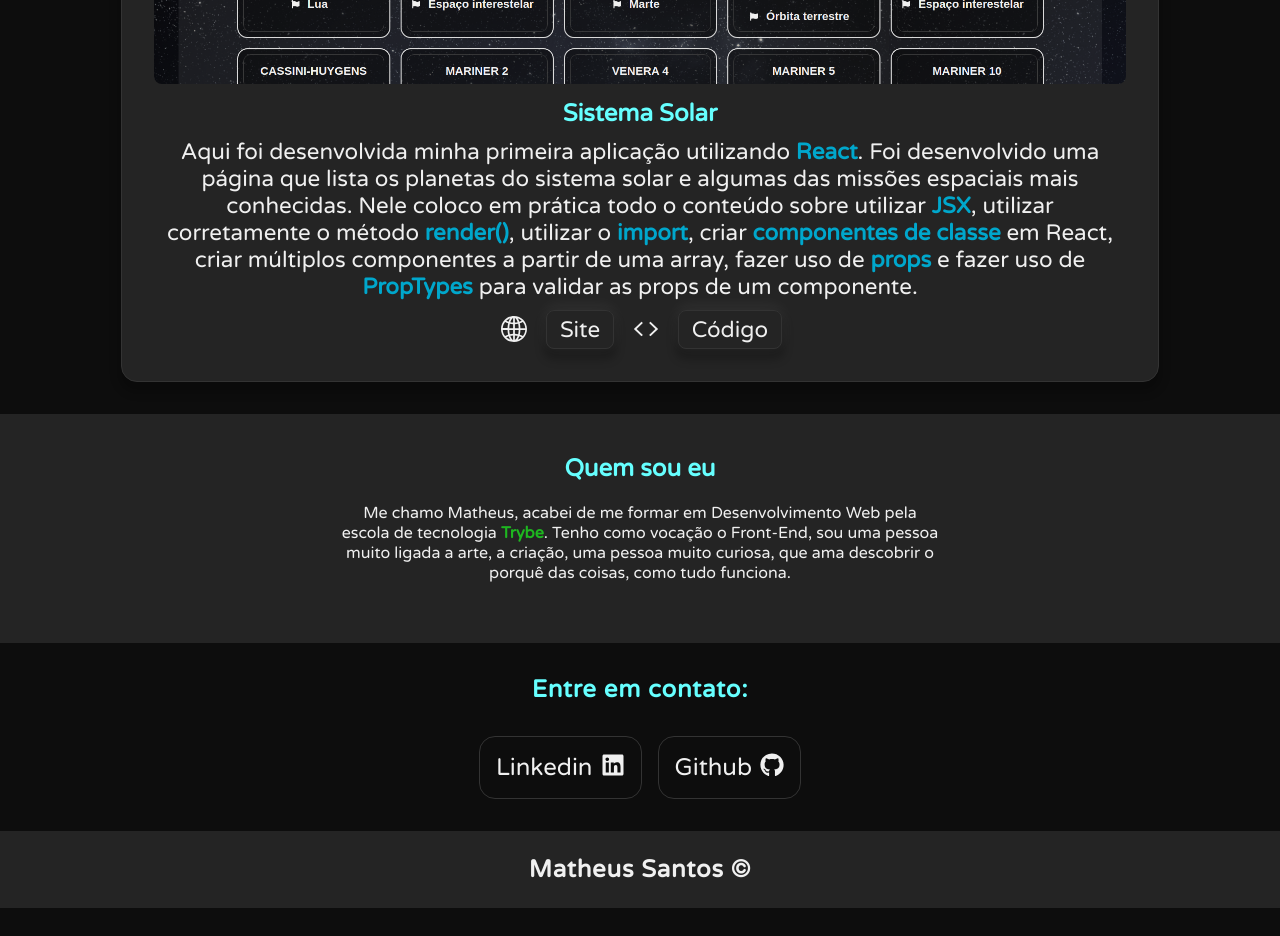
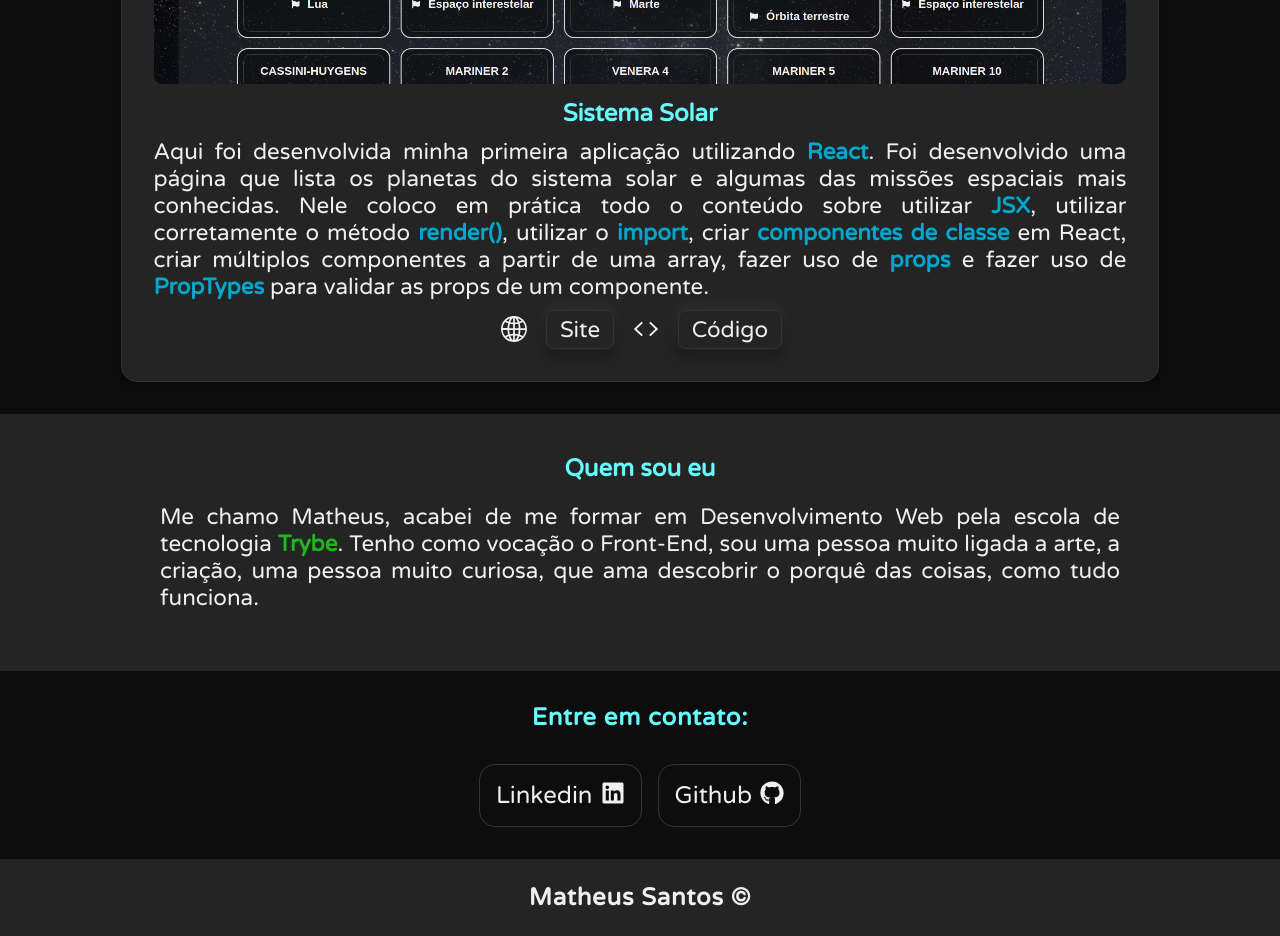
Before and after one commit to mtssantos96/my-portfolio, a React (Create React App) app: page / in a window 1280 px wide. Shown: the part 1660-2596 px from the top of the page. Before the commit the page ends 2568 px from the top, so only its background shows below. Built offline with nearby package versions, Linux system fonts and the light colour scheme.

Commit message:
fix: corrigindo erros de resolução

```diff
--- a/src/App.css
+++ b/src/App.css
@@ -49,3 +49,7 @@
   font-size: 1.2rem;
   transition: ease-in-out 150ms;
 }
+
+p {
+  text-align: justify;
+}
--- a/src/components/About/style.module.css
+++ b/src/components/About/style.module.css
@@ -7,8 +7,14 @@
   padding: 40px;
 }
 
+@media screen and ( min-width : 768px ) {
+
+  .aboutContent p {
+    font-size: 1.4rem;
+  }
+}
+
 .aboutContent {
   margin-bottom: 20px;
-  max-width: 600px;
-  text-align: center;
+  max-width: 80%;
 }
--- a/src/components/Projects/style.module.css
+++ b/src/components/Projects/style.module.css
@@ -15,6 +15,7 @@
 }
 
 .projectsContainer > p {
+  text-align: center;
   width: 80%;
 }
 
@@ -35,6 +36,13 @@
   max-width: 80%;
   min-width: 70%;
   padding: 2rem;
+}
+
+@media screen and ( max-width : 400px ) {
+
+  .projectCard {
+    width: 220px;
+  }
 }
 
 .projectCard img {
```
Also changed, not shown: 6 other files (tests, documents, lock files or other folders).
